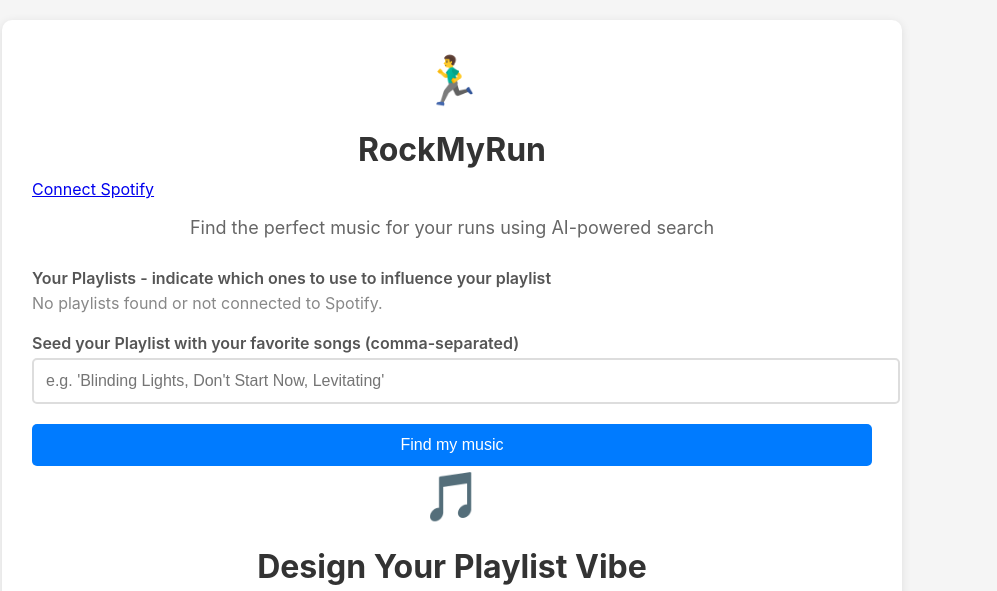
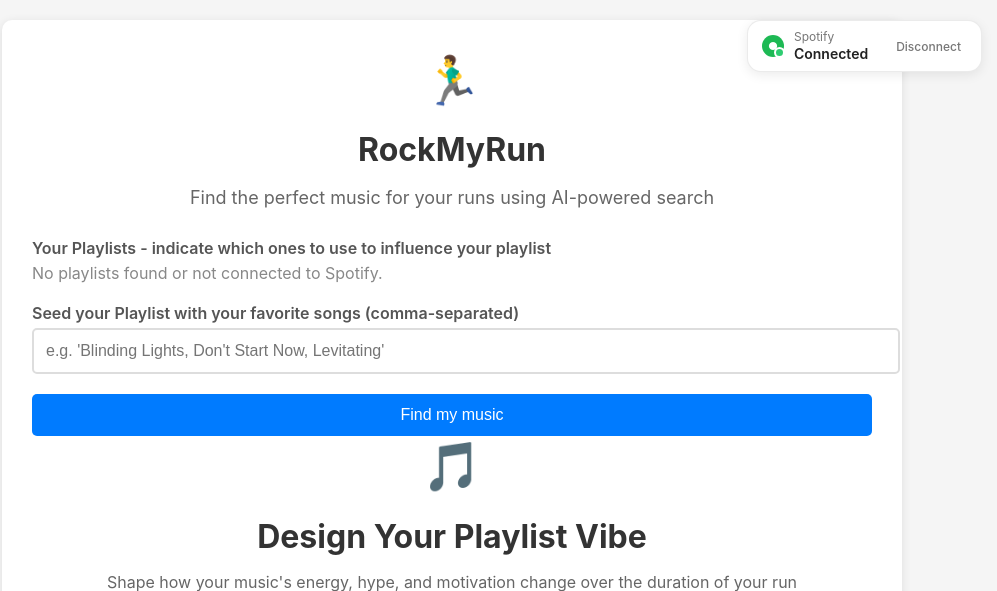
Before and after one commit to the-cozy-coder/RockMyRun, a Flask app: page / in a window 1280 px wide. Shown: the top 591 px of the page, without its empty margins (188-1185 px from the left). Run offline with Flask 3, Linux system fonts and the light colour scheme; the visitor is signed in with stand-in values (Sample User, id 1); parts of the project's set-up code (start-up, migrations or seed data) failed here and were passed over.

Commit message:
add spitify connect button

```diff
--- a/app/routes.py
+++ b/app/routes.py
@@ -23,6 +23,13 @@ def spotify_login():
     authorization_url = spotify_oauth.get_authorize_url()
 
     return redirect(authorization_url)
+
+@main.route("/spotify/logout")
+def spotify_logout():
+    session.pop("user_id", None)
+    session.pop("user_playlists", None)
+
+    return redirect(url_for("main.home"))
 
 @main.route("/callback")
 def spotify_callback():
@@ -85,7 +92,8 @@ def home():
 
     return render_template(
         "index.html",
-        user_playlists=user_playlists
+        user_playlists=user_playlists,
+        user_id=session.get("user_id")
     )
 
 @main.route("/search", methods = ["POST"])
--- a/app/static/styles.css
+++ b/app/static/styles.css
@@ -346,3 +346,166 @@ button:hover {
     color: red;
     font-weight: bold;
 }
+
+
+.spotify-button {
+    display: inline-block;
+    padding: 9px 16px;
+
+    border-radius: 20px;
+
+    background-color: #1DB954;
+    color: white;
+
+    text-decoration: none;
+    font-weight: 600;
+
+    transition: opacity 0.2s ease;
+}
+
+.spotify-button:hover {
+    opacity: 0.85;
+}
+
+.spotify-connected {
+    color: #1DB954;
+    font-weight: 600;
+}
+
+.spotify-disconnect {
+    color: #777;
+    text-decoration: none;
+}
+
+.spotify-disconnect:hover {
+    text-decoration: underline;
+}
+
+.spotify-status {
+    position: absolute;
+    top: 20px;
+    right: 110px;
+}
+
+/* CONNECT BUTTON */
+
+.spotify-connect {
+    display: flex;
+    align-items: center;
+    gap: 9px;
+
+    padding: 10px 16px;
+
+    border: 1px solid rgba(0, 0, 0, 0.08);
+    border-radius: 12px;
+
+    background: white;
+    color: #222;
+
+    text-decoration: none;
+    font-size: 14px;
+    font-weight: 600;
+
+    box-shadow: 0 3px 12px rgba(0, 0, 0, 0.08);
+
+    transition: all 0.2s ease;
+}
+
+.spotify-connect:hover {
+    transform: translateY(-1px);
+    box-shadow: 0 5px 16px rgba(0, 0, 0, 0.12);
+}
+
+
+/* CONNECTED ACCOUNT */
+
+.spotify-account {
+    display: flex;
+    align-items: center;
+    gap: 18px;
+
+    padding: 9px 10px 9px 14px;
+
+    background: white;
+    border: 1px solid rgba(0, 0, 0, 0.08);
+    border-radius: 14px;
+
+    box-shadow: 0 3px 12px rgba(0, 0, 0, 0.08);
+}
+
+.spotify-account-info {
+    display: flex;
+    align-items: center;
+    gap: 10px;
+}
+
+.spotify-icon {
+    display: flex;
+    align-items: center;
+    justify-content: center;
+
+    width: 22px;
+    height: 22px;
+
+    border-radius: 50%;
+
+    background: #1DB954;
+    color: white;
+
+    font-size: 11px;
+}
+
+.spotify-icon.connected {
+    position: relative;
+}
+
+/* Small "online" indicator */
+.spotify-icon.connected::after {
+    content: "";
+
+    position: absolute;
+    bottom: -1px;
+    right: -1px;
+
+    width: 7px;
+    height: 7px;
+
+    border: 2px solid white;
+    border-radius: 50%;
+
+    background: #2ecc71;
+}
+
+.spotify-label {
+    font-size: 12px;
+    color: #777;
+    line-height: 1.1;
+}
+
+.spotify-status-text {
+    margin-top: 2px;
+
+    font-size: 14px;
+    font-weight: 600;
+
+    color: #222;
+}
+
+.spotify-disconnect {
+    padding: 7px 10px;
+
+    border-radius: 8px;
+
+    color: #777;
+    text-decoration: none;
+
+    font-size: 12px;
+    font-weight: 500;
+
+    transition: all 0.2s ease;
+}
+
+.spotify-disconnect:hover {
+    background: #f5f5f5;
+    color: #333;
+}
--- a/app/templates/index.html
+++ b/app/templates/index.html
@@ -11,12 +11,36 @@
 </head>
 <body>
     <div class="container">
+        <div class="spotify-status">
+        {% if not user_id %}
+            <a href="{{ url_for('main.spotify_login') }}" class="spotify-connect">
+                <span class="spotify-icon">●</span>
+                <span>Connect Spotify</span>
+            </a>
+        {% else %}
+            <div class="spotify-account">
+                <div class="spotify-account-info">
+                    <span class="spotify-icon connected">●</span>
+                    <div>
+                        <div class="spotify-label">Spotify</div>
+                        <div class="spotify-status-text">Connected</div>
+                    </div>
+                </div>
+
+                <a href="{{ url_for('main.spotify_logout') }}"
+                class="spotify-disconnect">
+                    Disconnect
+                </a>
+            </div>
+        {% endif %}
+        </div>
+
         <div class="running-icon">🏃‍♂️</div>
         <h1>RockMyRun</h1>
-        <a href="/spotify/login">
-            Connect Spotify
-        </a>
-        <p class="description">Find the perfect music for your runs using AI-powered search</p>
+
+        <p class="description">
+            Find the perfect music for your runs using AI-powered search
+        </p>
         <form id="searchForm"  action="/search" method="post">
             <div class="form-group">
                 <label for="playlists">Your Playlists - indicate which ones to use to influence your playlist</label>
@@ -82,9 +106,8 @@
             <button type="button" onclick="generatePlaylist()">
                 Create my playlist
             </button>
-            <!-- </div> -->
         </div>
-
+    </div>
 
     <script>
         let hypeData =       [90, 75, 45,  5,  5,  0]//, 45, 35, 25, 20, 15];
```
